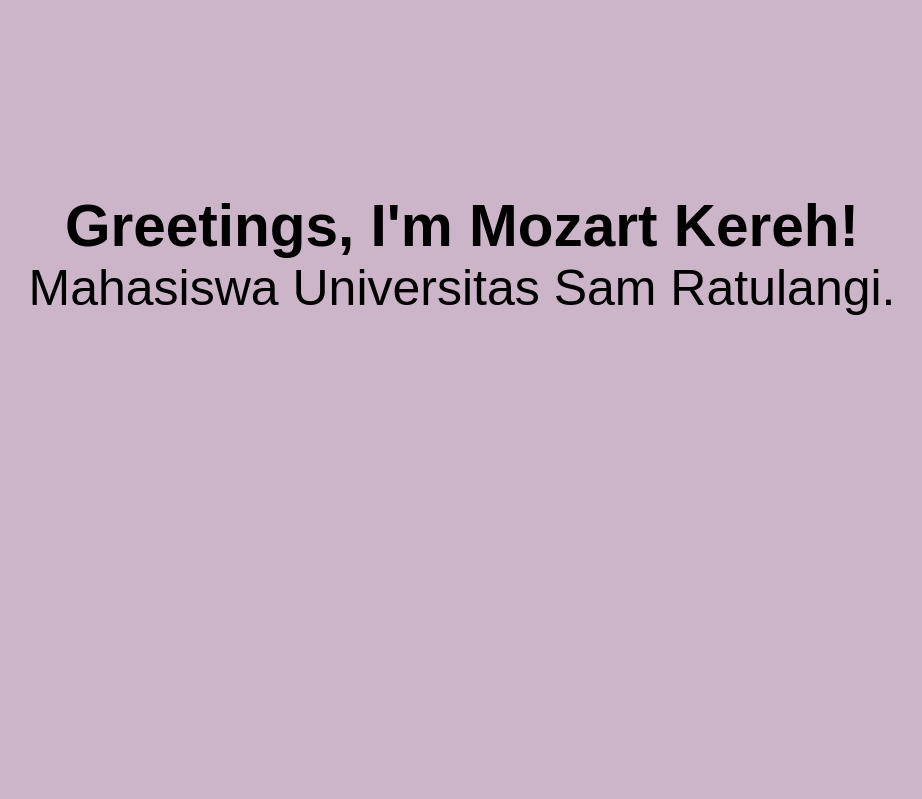
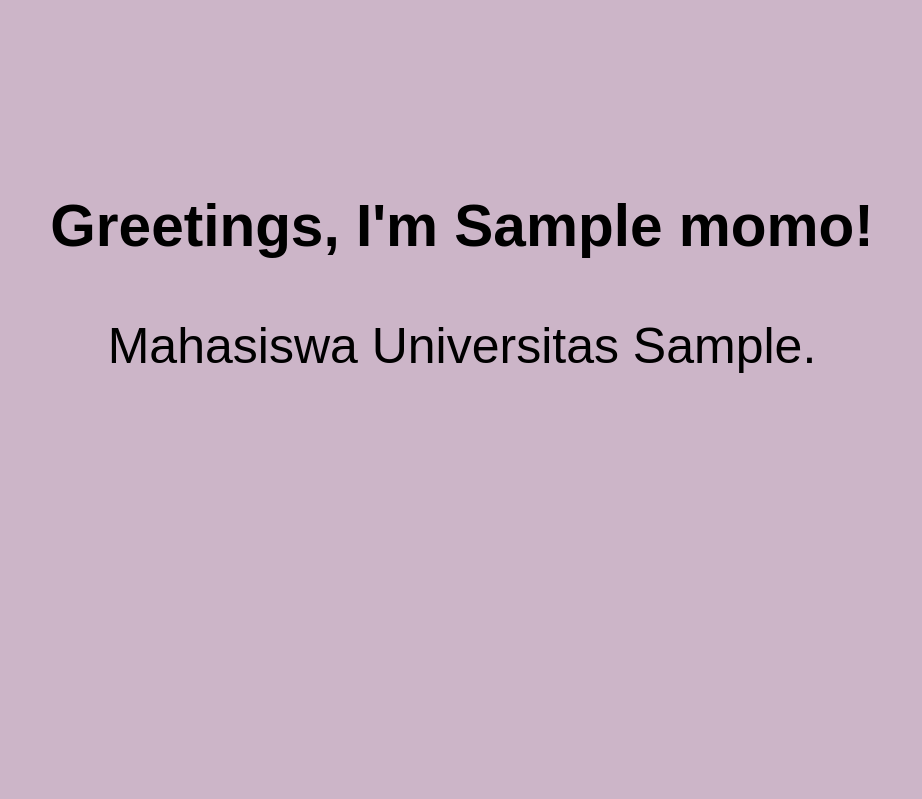
Before and after one commit to ZeRealMomo/LePage, a PHP site: page / in a window 1280 px wide. Shown: the part 60-859 px from the top of the page, without its empty margins (178-1100 px from the left). Run offline with PHP 8.4, Linux system fonts and the light colour scheme; tables that the repository leaves empty or names only in its code hold one stand-in row (values such as "Sample post").

Commit message:
added php

```diff
--- /dev/null
+++ b/connect.php
@@ -0,0 +1,13 @@
+<?php
+$host = 'localhost';
+$username = 'root';
+$password = '';
+$db_name = 'profile_momo';
+$connect = mysqli_connect($host, $username, $password, $db_name);
+
+if (!$connect){
+    die("Connection failed: " . mysqli_connect_error());
+}
+
+$query = "select * from momo";
+$result = $connect->query($query);
--- a/index.html
+++ b/index.php
@@ -1,6 +1,7 @@
 <!DOCTYPE html>
 <html lang="en">
 <head>
+    <?php require_once 'connect.php'; ?>
     <meta charset="UTF-8">
     <meta name="viewport" content="width=device-width, initial-scale=1.0">
     <title>Le Momo's D'e Homepage</title>
@@ -24,8 +25,10 @@
     <main>
         <nav class="homepage">
             <section id="home">
-                <h1>Greetings, I'm Mozart Kereh!</h1>
-                <p>Mahasiswa Universitas Sam Ratulangi.</p>
+                <h1>Greetings, I'm <?php
+                $row = mysqli_fetch_assoc($result); echo $row['name']; ?>!</h1>
+
+                <br>Mahasiswa Universitas <?php echo $row['kampus']; ?>.</br>
             </section>
         </nav>
 
```
